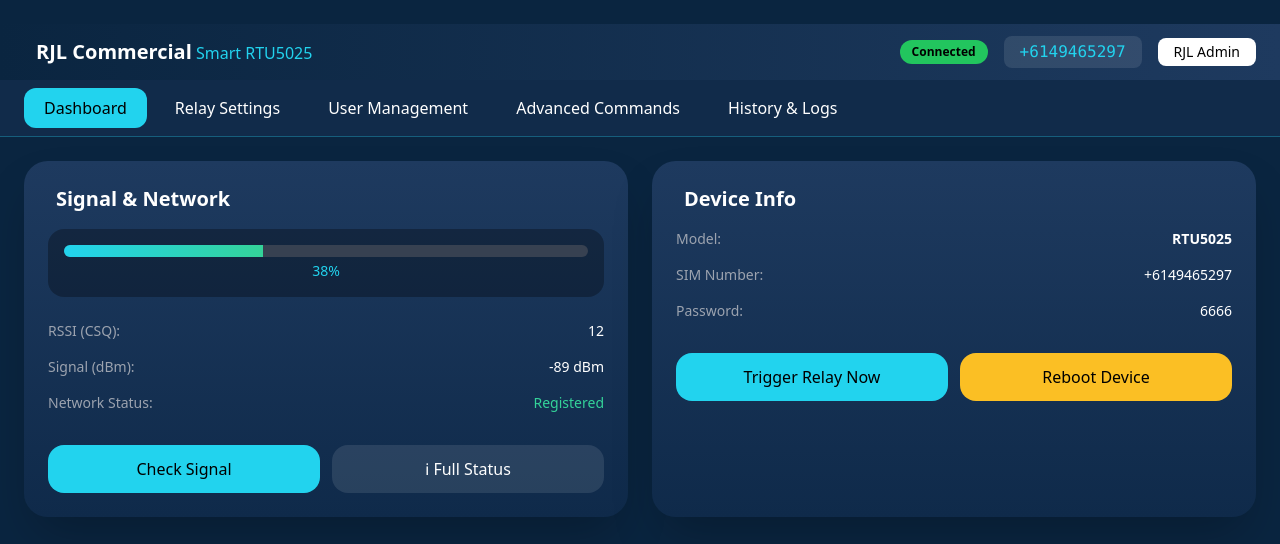
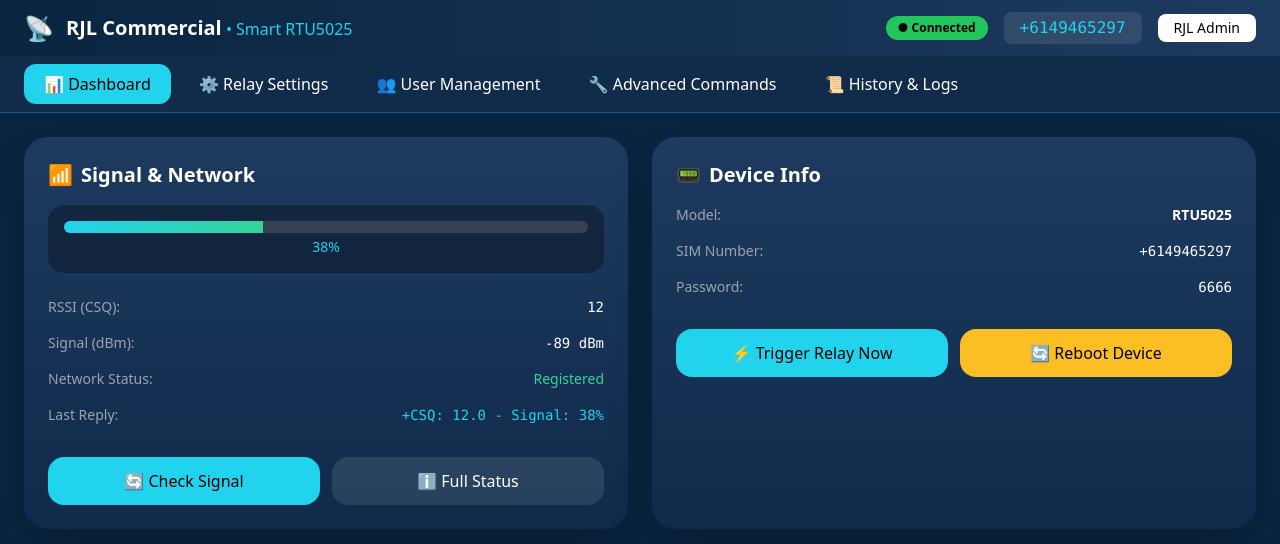
Before and after one commit to Billybob16/GateMaster, a Python web app: template templates/dashboard.html in a window 1280 px wide. Shown: the top 544 px of the page. Run offline with Jinja, Linux system fonts and the light colour scheme; the template is opened without the code that fills it, so the values that code supplies are empty; some libraries are stand-ins or nearby versions.

Commit message:
Standalone blue dashboard - forces RTU5025 look

```diff
--- a/templates/dashboard.html
+++ b/templates/dashboard.html
@@ -1,12 +1,51 @@
-{% extends "layout.html" %}
-{% block content %}
+<!DOCTYPE html>
+<html>
+<head>
+    <title>RJL Commercial • Smart RTU5025</title>
+    <script src="https://cdn.tailwindcss.com"></script>
+    <style>
+        body { font-family: system-ui, -apple-system, sans-serif; }
+        .header-bg { background: linear-gradient(90deg, #0a2540, #1e3a5f); }
+        .card { background: linear-gradient(180deg, #1e3a5f, #0f2a4a); }
+    </style>
+</head>
+<body class="bg-[#0a2540] text-white">
 
+<!-- HEADER -->
+<div class="header-bg text-white py-3 px-6 flex items-center justify-between">
+    <div class="flex items-center gap-3">
+        <span class="text-2xl">📡</span>
+        <div>
+            <span class="text-xl font-bold">RJL Commercial</span>
+            <span class="text-cyan-400"> • Smart RTU5025</span>
+        </div>
+    </div>
+    <div class="flex items-center gap-4">
+        <div class="bg-green-500 text-black text-xs px-3 py-1 rounded-full font-bold">● Connected</div>
+        <div class="flex items-center gap-2 bg-white/10 px-4 py-1 rounded-lg">
+            <span class="text-cyan-400 font-mono">+6149465297</span>
+        </div>
+        <button class="bg-white text-black px-4 py-1 rounded-lg text-sm font-medium">RJL Admin</button>
+    </div>
+</div>
+
+<!-- TABS -->
+<div class="bg-[#112b4a] border-b border-cyan-400/30 px-6 py-2 flex gap-2 overflow-x-auto">
+    <a href="/dashboard" class="px-5 py-2 bg-cyan-400 text-black rounded-xl font-medium flex items-center gap-1">📊 Dashboard</a>
+    <a href="/relay" class="px-5 py-2 hover:bg-white/10 rounded-xl flex items-center gap-1">⚙️ Relay Settings</a>
+    <a href="/users" class="px-5 py-2 hover:bg-white/10 rounded-xl flex items-center gap-1">👥 User Management</a>
+    <a href="/advanced" class="px-5 py-2 hover:bg-white/10 rounded-xl flex items-center gap-1">🔧 Advanced Commands</a>
+    <a href="/logs" class="px-5 py-2 hover:bg-white/10 rounded-xl flex items-center gap-1">📜 History & Logs</a>
+</div>
+
+<!-- CONTENT -->
+<div class="p-6">
     <div class="grid grid-cols-1 lg:grid-cols-2 gap-6 max-w-7xl mx-auto">
 
         <!-- Signal & Network -->
         <div class="card rounded-3xl p-6 shadow-2xl">
             <div class="flex items-center gap-2 mb-4">
-            <span class="text-cyan-400 text-xl"></span>
+                <span class="text-cyan-400 text-xl">📶</span>
                 <h2 class="text-xl font-semibold">Signal & Network</h2>
             </div>
             <div class="bg-black/30 rounded-2xl p-4 mb-6">
@@ -16,33 +55,36 @@
                 <div class="text-center text-sm mt-1 text-cyan-400">38%</div>
             </div>
             <div class="space-y-4 text-sm">
-            <div class="flex justify-between"><span class="text-gray-400">RSSI (CSQ):</span><span>12</span></div>
-            <div class="flex justify-between"><span class="text-gray-400">Signal (dBm):</span><span>-89 dBm</span></div>
+                <div class="flex justify-between"><span class="text-gray-400">RSSI (CSQ):</span><span class="font-mono">12</span></div>
+                <div class="flex justify-between"><span class="text-gray-400">Signal (dBm):</span><span class="font-mono">-89 dBm</span></div>
                 <div class="flex justify-between"><span class="text-gray-400">Network Status:</span><span class="text-emerald-400">Registered</span></div>
+                <div class="flex justify-between"><span class="text-gray-400">Last Reply:</span><span class="font-mono text-cyan-400">+CSQ: 12.0 - Signal: 38%</span></div>
             </div>
             <div class="flex gap-3 mt-8">
-            <button class="flex-1 bg-cyan-400 text-black font-medium py-3 rounded-2xl"> Check Signal</button>
-            <button class="flex-1 bg-white/10 py-3 rounded-2xl">ℹ Full Status</button>
+                <button onclick="alert('Signal checked!')" class="flex-1 bg-cyan-400 hover:bg-cyan-300 text-black font-medium py-3 rounded-2xl">🔄 Check Signal</button>
+                <button onclick="alert('Full status requested!')" class="flex-1 bg-white/10 hover:bg-white/20 py-3 rounded-2xl">ℹ️ Full Status</button>
             </div>
         </div>
 
         <!-- Device Info -->
         <div class="card rounded-3xl p-6 shadow-2xl">
             <div class="flex items-center gap-2 mb-4">
-            <span class="text-cyan-400 text-xl"></span>
+                <span class="text-cyan-400 text-xl">📟</span>
                 <h2 class="text-xl font-semibold">Device Info</h2>
             </div>
             <div class="space-y-4 text-sm">
                 <div class="flex justify-between"><span class="text-gray-400">Model:</span><span class="font-bold">RTU5025</span></div>
-            <div class="flex justify-between"><span class="text-gray-400">SIM Number:</span><span>+6149465297</span></div>
-            <div class="flex justify-between"><span class="text-gray-400">Password:</span><span>6666</span></div>
+                <div class="flex justify-between"><span class="text-gray-400">SIM Number:</span><span class="font-mono">+6149465297</span></div>
+                <div class="flex justify-between"><span class="text-gray-400">Password:</span><span class="font-mono">6666</span></div>
             </div>
             <div class="flex gap-3 mt-8">
-            <button class="flex-1 bg-cyan-400 text-black font-medium py-3 rounded-2xl"> Trigger Relay Now</button>
-            <button class="flex-1 bg-amber-400 text-black font-medium py-3 rounded-2xl"> Reboot Device</button>
+                <button onclick="alert('Relay triggered!')" class="flex-1 bg-cyan-400 hover:bg-cyan-300 text-black font-medium py-3 rounded-2xl">⚡ Trigger Relay Now</button>
+                <button onclick="alert('Reboot requested!')" class="flex-1 bg-amber-400 hover:bg-amber-300 text-black font-medium py-3 rounded-2xl">🔄 Reboot Device</button>
             </div>
         </div>
 
     </div>
+</div>
 
-{% endblock %}
+</body>
+</html>
```
Lines whose indentation alone changed are shown as unchanged.
